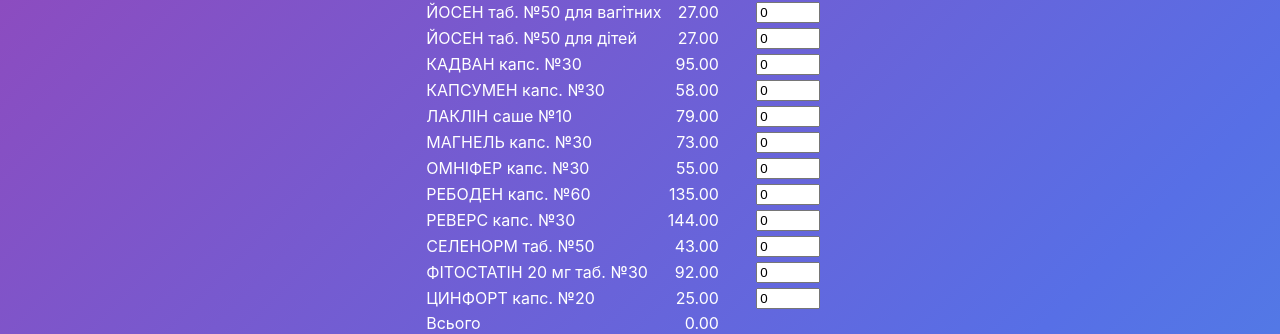
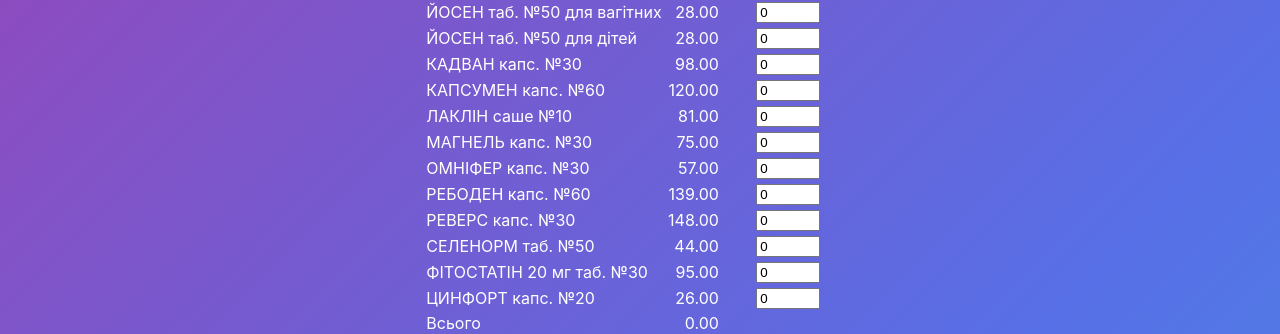
Before and after one commit to OMNISAMPLE/omnisample.github.io, a React (Create React App) app: page /#/ in a window 1280 px wide. Shown: the part 444-778 px from the top of the page. Built offline with nearby package versions, Linux system fonts and the light colour scheme; no server answers.

Commit message:
Price revision

```diff
--- a/src/config.js
+++ b/src/config.js
@@ -1,31 +1,31 @@
- const config ={
+const config = {
   TG_API_TOKEN: ["5184237801:", "AAFtcjlUlZ4sqCqT", "_", "QBzDJN2_5RH5Qhx7Pk"].join(''),
   TG_CHAT_ID: "-726054855",
   FIREBASE_USER: "gram7gram@gmail.com",
   FIREBASE_PASS: ["omni", "-22-", "omni"].join(""),
   PRODUCT_LIST: [
     // Name, Price, Qty
-    ["АГЕПТА таб. №20", 250.0, 0],
-    ["АЛЬБА капс. №60", 85.0, 0],
-    ["ВАЛЕРІАНІВНА капс. №20", 41.0, 0],
-    ["ВЕРТА капс. №60", 121.0, 0],
-    ["ДЕКАП 2000 таб. №60", 68.0, 0],
-    ["ДЕКАП 5000 таб. №60", 134.0, 0],
-    ["ДОКТОВІТ капс. №30", 73.0, 0],
-    ["ЕНДОМАР капс. №30", 189.0, 0],
-    ["ЙОСЕН таб. №50", 27.0, 0],
-    ["ЙОСЕН таб. №50 для вагітних", 27.0, 0],
-    ["ЙОСЕН таб. №50 для дітей", 27.0, 0],
-    ["КАДВАН капс. №30", 95.0, 0],
-    ["КАПСУМЕН капс. №30", 58.0, 0],
-    ["ЛАКЛІН саше №10", 79.0, 0],
-    ["МАГНЕЛЬ капс. №30", 73.0, 0],
-    ["ОМНІФЕР капс. №30", 55.0, 0],
-    ["РЕБОДЕН капс. №60", 135.0, 0],
-    ["РЕВЕРС капс. №30", 144.0, 0],
-    ["СЕЛЕНОРМ таб. №50", 43.0, 0],
-    ["ФІТОСТАТІН 20 мг таб. №30", 92.0, 0],
-    ["ЦИНФОРТ капс. №20", 25.0, 0],
+    ["АГЕПТА таб. №20", 258.0, 0],
+    ["АЛЬБА капс. №60", 89.0, 0],
+    ["ВАЛЕРІАНІВНА капс. №20", 42.0, 0],
+    ["ВЕРТА капс. №60", 125.0, 0],
+    ["ДЕКАП 2000 таб. №60", 70.0, 0],
+    ["ДЕКАП 5000 таб. №60", 138.0, 0],
+    ["ДОКТОВІТ капс. №30", 75.0, 0],
+    ["ЕНДОМАР капс. №30", 195.0, 0],
+    ["ЙОСЕН таб. №50", 28.0, 0],
+    ["ЙОСЕН таб. №50 для вагітних", 28.0, 0],
+    ["ЙОСЕН таб. №50 для дітей", 28.0, 0],
+    ["КАДВАН капс. №30", 98.0, 0],
+    ["КАПСУМЕН капс. №60", 120.0, 0],
+    ["ЛАКЛІН саше №10", 81.0, 0],
+    ["МАГНЕЛЬ капс. №30", 75.0, 0],
+    ["ОМНІФЕР капс. №30", 57.0, 0],
+    ["РЕБОДЕН капс. №60", 139.0, 0],
+    ["РЕВЕРС капс. №30", 148.0, 0],
+    ["СЕЛЕНОРМ таб. №50", 44.0, 0],
+    ["ФІТОСТАТІН 20 мг таб. №30", 95.0, 0],
+    ["ЦИНФОРТ капс. №20", 26.0, 0],
   ]
 }
 
```
Also changed, not shown: 8 other files (tests, documents, lock files or other folders).
